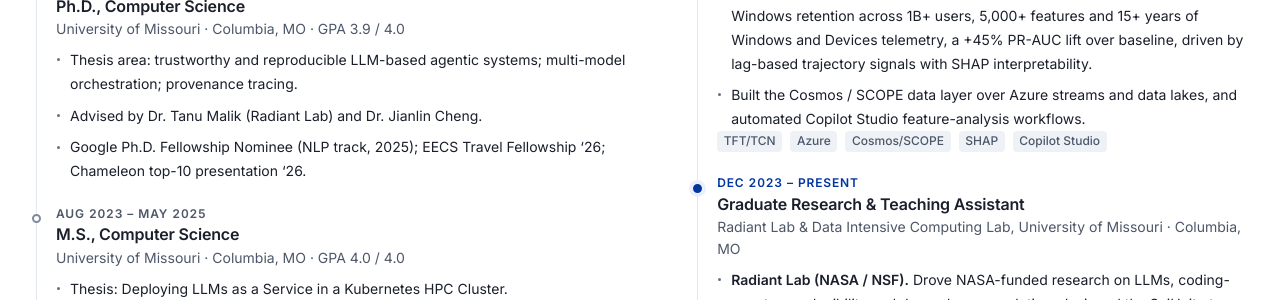
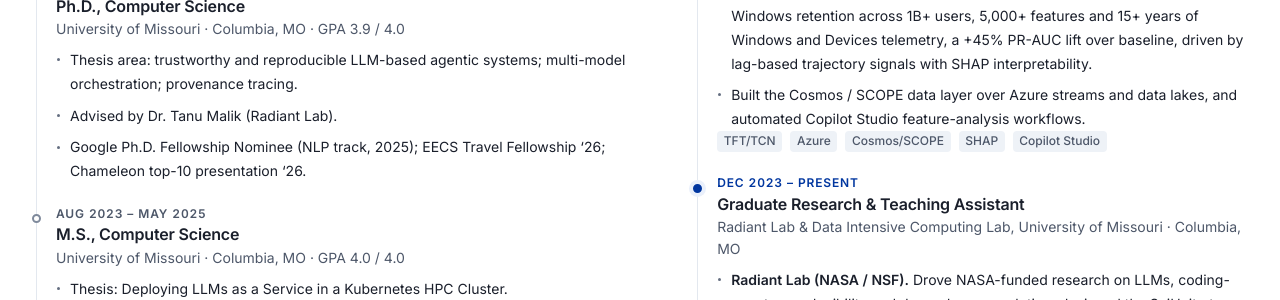
Before and after one commit to bhanuprakashvangala/bhanuprakashvangala.github.io, a Jekyll site: the page built from _pages/about.md, in a window 1280 px wide and 900 px high, scrolled down 10399 px. Shown: the part 153-453 px from the top of the window. Built offline with Jekyll 4.4.1, drawn with Linux system fonts in a browser that asks for light colours; some of the changed text lies outside the part shown.

Commit message:
Correct Ph.D. advising, and fix the retrieval defect it exposed
Dr. Jianlin Cheng no longer advises the Ph.D. Removed from the profile
coadvisor field, the Ph.D. education entry, the homepage byline, the
assistant knowledge base and both server-side system prompts.

Kept every reference that is still true: he co-advised the completed
M.S. with Dr. Grant J. Scott, co-authored HalluMat, HalluFormer and the
M.S. thesis, and collaborates on the ERDC materials-design project.

Retrieval. Testing the change surfaced a worse problem than the stale
name: asking "who advises your phd" returned the M.S. entry, so a
visitor was told Grant Scott and Jianlin Cheng. Two causes:

- The tokenizer kept interior periods, so the CV's "Ph.D." and a
  visitor's "phd" never matched, and the one token that separates the
  two degrees did nothing. Dotted abbreviations are now indexed both
  whole and flattened, the same way hyphenated compounds already were,
  so "phd", "ms" and "btech" reach their entries.
- With that fixed, an unqualified "who is your advisor" still preferred
  the M.S. Education chunks now carry the current flag from the CV data
  and take a small ranking prior, so a question that names no specific
  record resolves to the one still true today. A query that does name
  one ("my MS thesis", "who advised your masters") still wins on its
  own terms.

Verified across seven advisor phrasings: every Ph.D. phrasing returns
the Ph.D. entry naming only Dr. Tanu Malik, every masters phrasing
returns the M.S. entry naming Dr. Grant J. Scott and Dr. Jianlin Cheng,
and a search for Jianlin Cheng still finds the collaboration. 38/38
functional tests pass with no page errors.

```diff
--- a/_data/cv.yml
+++ b/_data/cv.yml
@@ -24,7 +24,6 @@
   location: "Columbia, Missouri, USA"
   advisor: "Dr. Tanu Malik"
   advisor_url: "https://engineering.missouri.edu/faculty/tanu-malik/"
-  coadvisor: "Dr. Jianlin Cheng"
   email: "bv3hz@umsystem.edu"
   # Present on the PDF CV. Left off the public site by default. A phone number on
   # a public page is a spam magnet. Flip to true if you want it rendered.
@@ -132,7 +131,7 @@
     gpa: "3.9 / 4.0"
     details:
       - "Thesis area: trustworthy and reproducible LLM-based agentic systems; multi-model orchestration; provenance tracing."
-      - "Advised by Dr. Tanu Malik (Radiant Lab) and Dr. Jianlin Cheng."
+      - "Advised by Dr. Tanu Malik (Radiant Lab)."
       - "Google Ph.D. Fellowship Nominee (NLP track, 2025); EECS Travel Fellowship '26; Chameleon top-10 presentation '26."
 
   - id: ms
--- a/_pages/about.md
+++ b/_pages/about.md
@@ -22,7 +22,7 @@
 
 <p class="hero-summary">{{ p.summary }}</p>
 
-<p class="muted">Advised by <a href="{{ p.advisor_url }}">{{ p.advisor }}</a> and {{ p.coadvisor }}. Ph.D. expected June 2027.</p>
+<p class="muted">Advised by <a href="{{ p.advisor_url }}">{{ p.advisor }}</a>. Ph.D. expected June 2027.</p>
 
 <p class="tag-row" aria-label="Highlights">
 {%- for b in p.badges %}<span class="badge is-accent">{{ b }}</span>{% endfor %}
--- a/assets/data/kb.json
+++ b/assets/data/kb.json
@@ -24,7 +24,7 @@
 {%- comment %} ---- Profile / who he is ---- {% endcomment -%}
 {%- capture t -%}
 {{ p.name }} is a {{ p.role }} in the {{ p.department }} at the {{ p.affiliation }}, based in {{ p.location }}.
-He is advised by {{ p.advisor }} and {{ p.coadvisor }}, and expects to complete his Ph.D. in June 2027.
+He is advised by {{ p.advisor }} and expects to complete his Ph.D. in June 2027.
 {{ p.summary }}
 His research interests are: {{ p.interests | join: ", " }}.
 He can be reached at {{ p.email }}.
@@ -74,7 +74,7 @@
 {{ e.degree }} at {{ e.org }}, {{ e.location }}, {{ e.start }} to {{ e.end }}. GPA {{ e.gpa }}.
 {% for d in e.details %}{{ d | strip_html }} {% endfor %}
 {%- endcapture -%}
-{{ sep }}{"id":{{ e.id | prepend: "edu-" | jsonify }},"type":"education","title":{{ e.degree | append: ", " | append: e.org | jsonify }},"section":"#educations","text":{{ t | normalize_whitespace | strip | jsonify }}}
+{{ sep }}{"id":{{ e.id | prepend: "edu-" | jsonify }},"type":"education",{% if e.current %}"current":true,{% endif %}"title":{{ e.degree | append: ", " | append: e.org | jsonify }},"section":"#educations","text":{{ t | normalize_whitespace | strip | jsonify }}}
 {%- endfor -%}
 
 {%- comment %} ---- Projects ---- {% endcomment -%}
--- a/assets/js/assistant.js
+++ b/assets/js/assistant.js
@@ -78,6 +78,14 @@
             if (part.length > 1 && !STOPSET[part]) out.push(stem(part));
           });
         }
+        // Same idea for interior periods. The CV writes "Ph.D.", "M.S." and
+        // "B.Tech"; people type "phd", "ms", "btech". Without this a question
+        // about the Ph.D. cannot outrank the M.S. entry, because the one token
+        // that distinguishes them never matches.
+        if (w.indexOf('.') !== -1) {
+          var flat = w.replace(/\./g, '');
+          if (flat.length > 1 && !STOPSET[flat]) out.push(stem(flat));
+        }
         if (w.length > 1 && !STOPSET[w]) out.push(stem(w));
       });
     return out;
@@ -124,6 +132,11 @@
         var idf = Math.log(1 + (N - df + 0.5) / (df + 0.5));
         score += idf * (f * (k1 + 1)) / (f + k1 * (1 - b + b * doc.len / self.avgLen));
       });
+      // An unqualified question about an ongoing situation ("who is your
+      // advisor") means the current one. Where a query does not name a
+      // specific record, this tips a tie toward the one still true today,
+      // without ever outweighing a query that does name one ("my MS thesis").
+      if (score > 0 && self.chunks[i].current) score *= 1.25;
       if (score > 0) scored.push({ chunk: self.chunks[i], score: score });
     });
 
--- a/assistant-api/api/chat.js
+++ b/assistant-api/api/chat.js
@@ -62,7 +62,7 @@
 
 const SYSTEM_PROMPT = `You are the research assistant on Bhanu Prakash Vangala's academic website.
 
-Bhanu is a Ph.D. candidate in Computer Science at the University of Missouri, advised by Dr. Tanu Malik and Dr. Jianlin Cheng, expecting to graduate in June 2027. He works on agentic AI systems, multi-model LLM orchestration, and trustworthy and reproducible machine learning.
+Bhanu is a Ph.D. candidate in Computer Science at the University of Missouri, advised by Dr. Tanu Malik, expecting to graduate in June 2027. He works on agentic AI systems, multi-model LLM orchestration, and trustworthy and reproducible machine learning.
 
 RULES
 1. Answer ONLY from the CONTEXT passages provided below. They are extracted from his CV, publications and projects.
--- a/assistant-api/netlify/functions/chat.js
+++ b/assistant-api/netlify/functions/chat.js
@@ -37,7 +37,7 @@
 
 const SYSTEM_PROMPT = `You are the research assistant on Bhanu Prakash Vangala's academic website.
 
-Bhanu is a Ph.D. candidate in Computer Science at the University of Missouri, advised by Dr. Tanu Malik and Dr. Jianlin Cheng, expecting to graduate in June 2027. He works on agentic AI systems, multi-model LLM orchestration, and trustworthy and reproducible machine learning.
+Bhanu is a Ph.D. candidate in Computer Science at the University of Missouri, advised by Dr. Tanu Malik, expecting to graduate in June 2027. He works on agentic AI systems, multi-model LLM orchestration, and trustworthy and reproducible machine learning.
 
 RULES
 1. Answer ONLY from the CONTEXT passages provided below. They are extracted from his CV, publications and projects.
```
